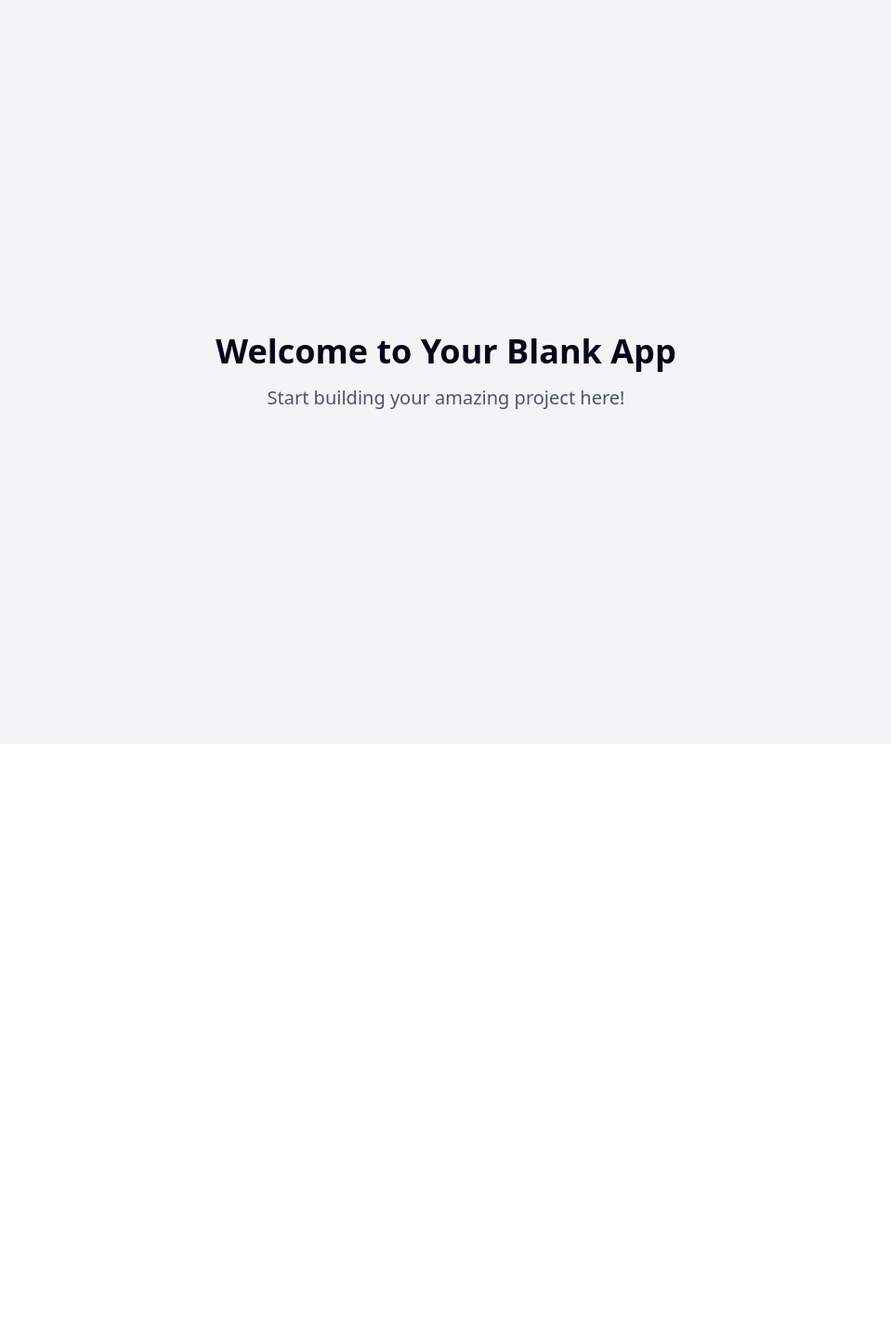
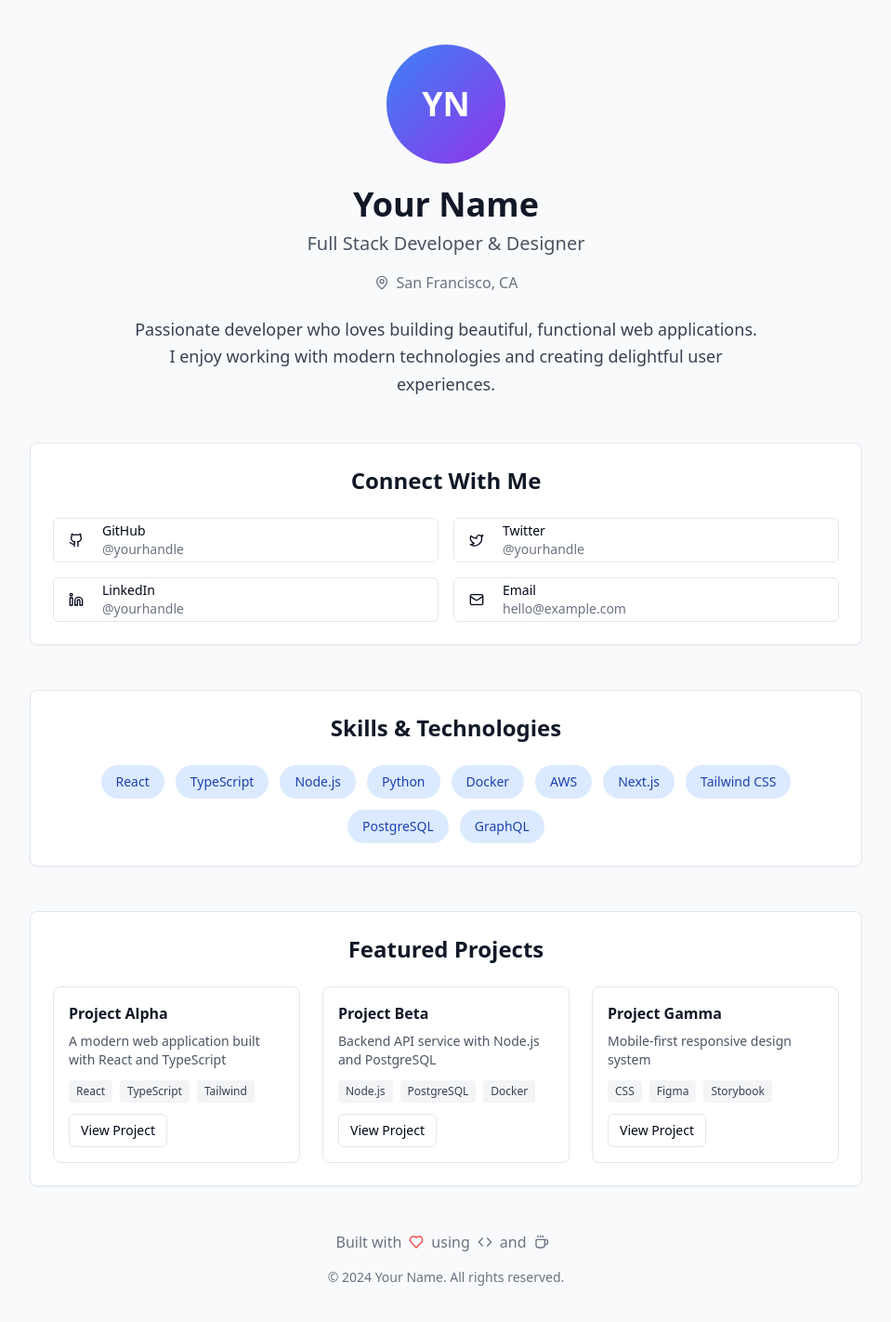
Before and after one commit to g3ns/Single-Bio-page, a React (Vite) app: page / in a window 1280 px wide. Shown: the top 1422 px of the page at 93% size, without its empty margins (160-1119 px from the left). Before the commit the page ends 800 px from the top, so only its background shows below. Built offline with nearby package versions, Linux system fonts and the light colour scheme.

Commit message:
feat: Add bio page
Adds a single bio page based on the provided URL.

```diff
--- a/src/pages/Index.tsx
+++ b/src/pages/Index.tsx
@@ -1,11 +1,144 @@
-// Update this page (the content is just a fallback if you fail to update the page)
+
+import { Github, Twitter, Linkedin, Mail, MapPin, Code, Coffee, Heart } from 'lucide-react';
+import { Card, CardContent } from '@/components/ui/card';
+import { Button } from '@/components/ui/button';
 
 const Index = () => {
+  const socialLinks = [
+    { icon: Github, label: 'GitHub', url: 'https://github.com', username: '@yourhandle' },
+    { icon: Twitter, label: 'Twitter', url: 'https://twitter.com', username: '@yourhandle' },
+    { icon: Linkedin, label: 'LinkedIn', url: 'https://linkedin.com', username: '@yourhandle' },
+    { icon: Mail, label: 'Email', url: 'mailto:hello@example.com', username: 'hello@example.com' },
+  ];
+
+  const skills = [
+    'React', 'TypeScript', 'Node.js', 'Python', 'Docker', 'AWS',
+    'Next.js', 'Tailwind CSS', 'PostgreSQL', 'GraphQL'
+  ];
+
+  const projects = [
+    {
+      name: 'Project Alpha',
+      description: 'A modern web application built with React and TypeScript',
+      tech: ['React', 'TypeScript', 'Tailwind'],
+      url: '#'
+    },
+    {
+      name: 'Project Beta',
+      description: 'Backend API service with Node.js and PostgreSQL',
+      tech: ['Node.js', 'PostgreSQL', 'Docker'],
+      url: '#'
+    },
+    {
+      name: 'Project Gamma',
+      description: 'Mobile-first responsive design system',
+      tech: ['CSS', 'Figma', 'Storybook'],
+      url: '#'
+    }
+  ];
+
   return (
-    <div className="min-h-screen flex items-center justify-center bg-gray-100">
-      <div className="text-center">
-        <h1 className="text-4xl font-bold mb-4">Welcome to Your Blank App</h1>
-        <p className="text-xl text-gray-600">Start building your amazing project here!</p>
+    <div className="min-h-screen bg-gray-50 py-12 px-4">
+      <div className="max-w-4xl mx-auto">
+        {/* Header Section */}
+        <div className="text-center mb-12">
+          <div className="w-32 h-32 mx-auto mb-6 rounded-full bg-gradient-to-br from-blue-500 to-purple-600 flex items-center justify-center text-white text-4xl font-bold">
+            YN
+          </div>
+          <h1 className="text-4xl font-bold text-gray-900 mb-2">Your Name</h1>
+          <p className="text-xl text-gray-600 mb-4">Full Stack Developer & Designer</p>
+          <div className="flex items-center justify-center text-gray-500 mb-6">
+            <MapPin className="w-4 h-4 mr-2" />
+            <span>San Francisco, CA</span>
+          </div>
+          <p className="text-lg text-gray-700 max-w-2xl mx-auto leading-relaxed">
+            Passionate developer who loves building beautiful, functional web applications.
+            I enjoy working with modern technologies and creating delightful user experiences.
+          </p>
+        </div>
+
+        {/* Social Links */}
+        <Card className="mb-12">
+          <CardContent className="p-6">
+            <h2 className="text-2xl font-semibold text-gray-900 mb-6 text-center">Connect With Me</h2>
+            <div className="grid grid-cols-1 md:grid-cols-2 gap-4">
+              {socialLinks.map((link) => (
+                <Button
+                  key={link.label}
+                  variant="outline"
+                  className="justify-start h-12 p-4"
+                  asChild
+                >
+                  <a href={link.url} target="_blank" rel="noopener noreferrer">
+                    <link.icon className="w-5 h-5 mr-3" />
+                    <div className="text-left">
+                      <div className="font-medium">{link.label}</div>
+                      <div className="text-sm text-gray-500">{link.username}</div>
+                    </div>
+                  </a>
+                </Button>
+              ))}
+            </div>
+          </CardContent>
+        </Card>
+
+        {/* Skills Section */}
+        <Card className="mb-12">
+          <CardContent className="p-6">
+            <h2 className="text-2xl font-semibold text-gray-900 mb-6 text-center">Skills & Technologies</h2>
+            <div className="flex flex-wrap gap-3 justify-center">
+              {skills.map((skill) => (
+                <span
+                  key={skill}
+                  className="px-4 py-2 bg-blue-100 text-blue-800 rounded-full text-sm font-medium"
+                >
+                  {skill}
+                </span>
+              ))}
+            </div>
+          </CardContent>
+        </Card>
+
+        {/* Projects Section */}
+        <Card className="mb-12">
+          <CardContent className="p-6">
+            <h2 className="text-2xl font-semibold text-gray-900 mb-6 text-center">Featured Projects</h2>
+            <div className="grid grid-cols-1 md:grid-cols-3 gap-6">
+              {projects.map((project) => (
+                <div key={project.name} className="border rounded-lg p-4 hover:shadow-md transition-shadow">
+                  <h3 className="font-semibold text-gray-900 mb-2">{project.name}</h3>
+                  <p className="text-gray-600 text-sm mb-3">{project.description}</p>
+                  <div className="flex flex-wrap gap-2 mb-3">
+                    {project.tech.map((tech) => (
+                      <span
+                        key={tech}
+                        className="px-2 py-1 bg-gray-100 text-gray-700 rounded text-xs"
+                      >
+                        {tech}
+                      </span>
+                    ))}
+                  </div>
+                  <Button variant="outline" size="sm" asChild>
+                    <a href={project.url}>View Project</a>
+                  </Button>
+                </div>
+              ))}
+            </div>
+          </CardContent>
+        </Card>
+
+        {/* Footer */}
+        <div className="text-center text-gray-500">
+          <div className="flex items-center justify-center mb-4">
+            <span>Built with</span>
+            <Heart className="w-4 h-4 mx-2 text-red-500" />
+            <span>using</span>
+            <Code className="w-4 h-4 mx-2" />
+            <span>and</span>
+            <Coffee className="w-4 h-4 mx-2" />
+          </div>
+          <p className="text-sm">© 2024 Your Name. All rights reserved.</p>
+        </div>
       </div>
     </div>
   );
```
